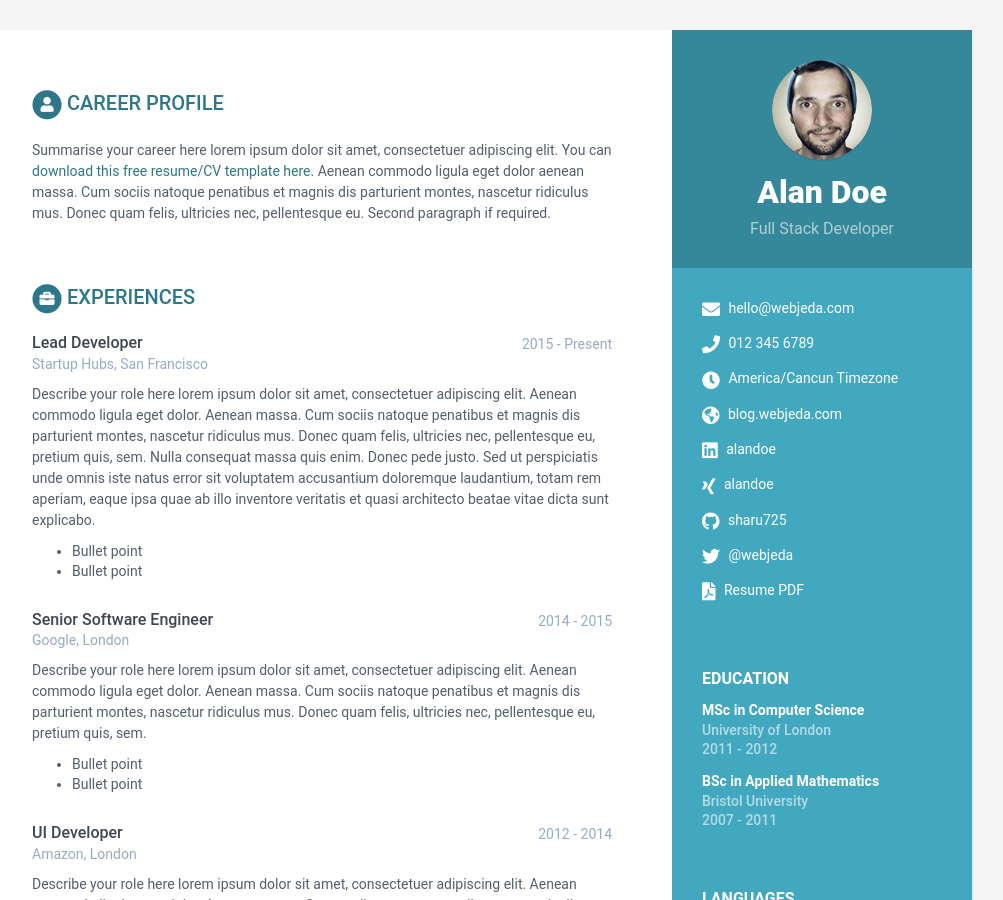
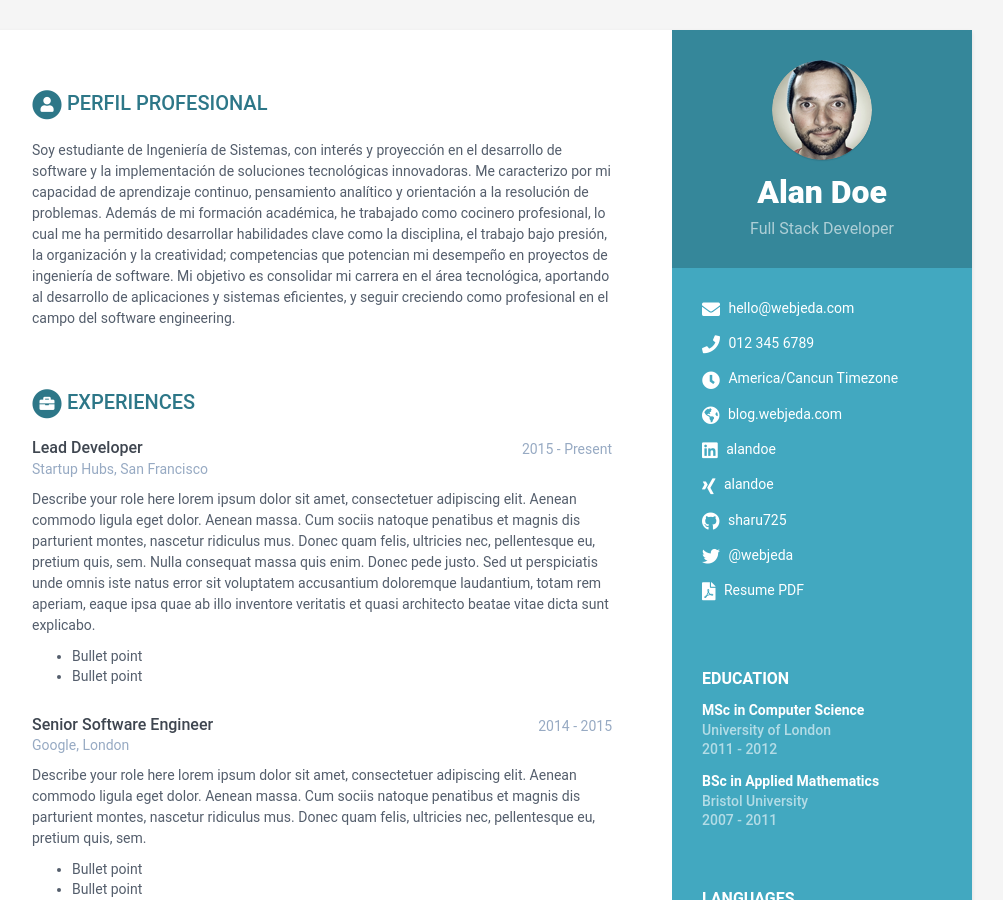
Before and after one commit to JuanS-Urbano/Urbano-cv-2, a Jekyll site: the page built from index.html, in a window 1280 px wide and 900 px high. Shown: the whole window, without its empty margins (168-1171 px from the left). Built offline with Jekyll 4.4.1, drawn with Linux system fonts in a browser that asks for light colours.

Commit message:
Cambio de perfil profesional

```diff
--- a/_data/data.yml
+++ b/_data/data.yml
@@ -55,14 +55,17 @@ sidebar:
           link:
 
 career-profile:
-    title: Career Profile
+    title: Perfil Profesional
     summary: |
-      Summarise your career here lorem ipsum dolor sit amet, consectetuer
-      adipiscing elit. You can [download this free resume/CV template here]().
-      Aenean commodo ligula eget dolor aenean massa. Cum sociis natoque
-      penatibus et magnis dis parturient montes, nascetur ridiculus mus.
-      Donec quam felis, ultricies nec, pellentesque eu.
-      Second paragraph if required.
+      Soy estudiante de Ingeniería de Sistemas, con interés y proyección en el desarrollo de software
+       y la implementación de soluciones tecnológicas innovadoras. Me caracterizo por mi capacidad de
+       aprendizaje continuo, pensamiento analítico y orientación a la resolución de problemas. Además
+       de mi formación académica, he trabajado como cocinero profesional, lo cual me ha permitido
+       desarrollar habilidades clave como la disciplina, el trabajo bajo presión, la organización y
+       la creatividad; competencias que potencian mi desempeño en proyectos de ingeniería de software.
+       Mi objetivo es consolidar mi carrera en el área tecnológica, aportando al desarrollo de
+       aplicaciones y sistemas eficientes, y seguir creciendo como profesional en el campo del
+       software engineering.
 education:
     title: Education
     info:
```
